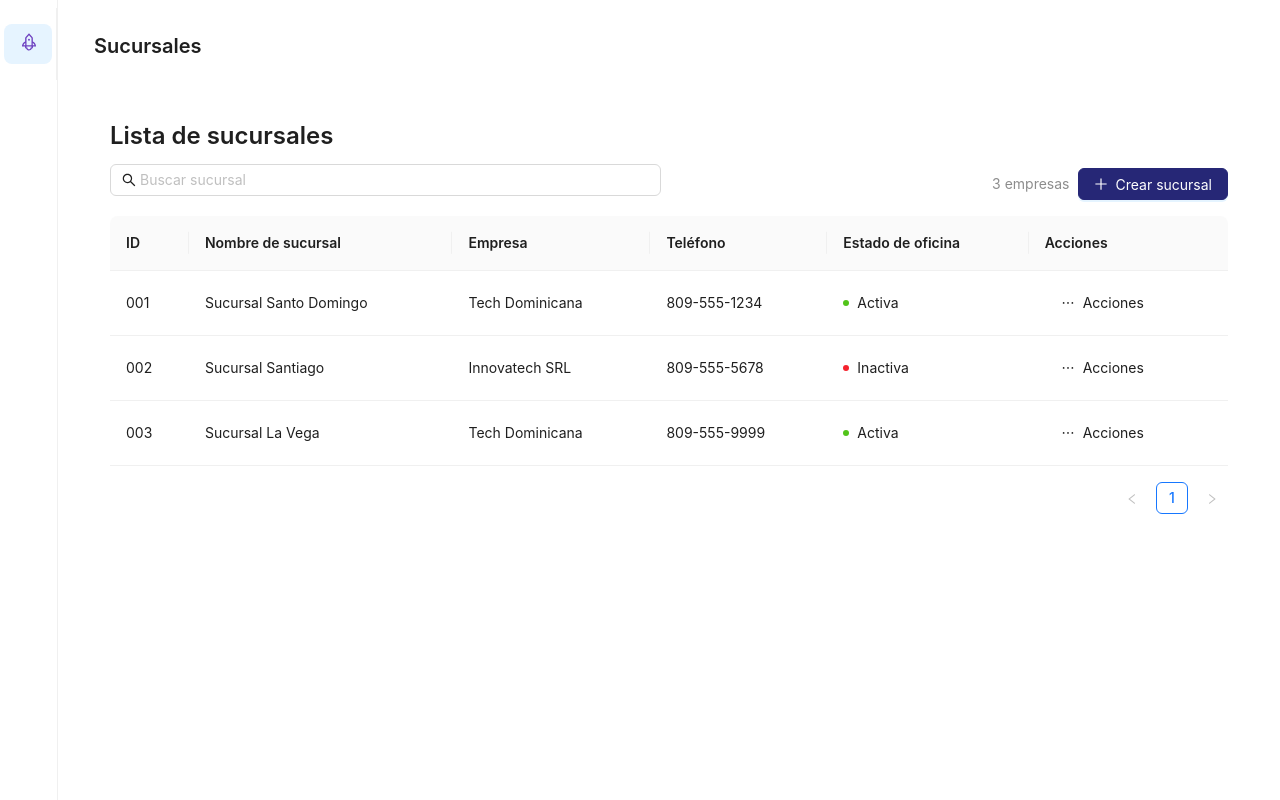
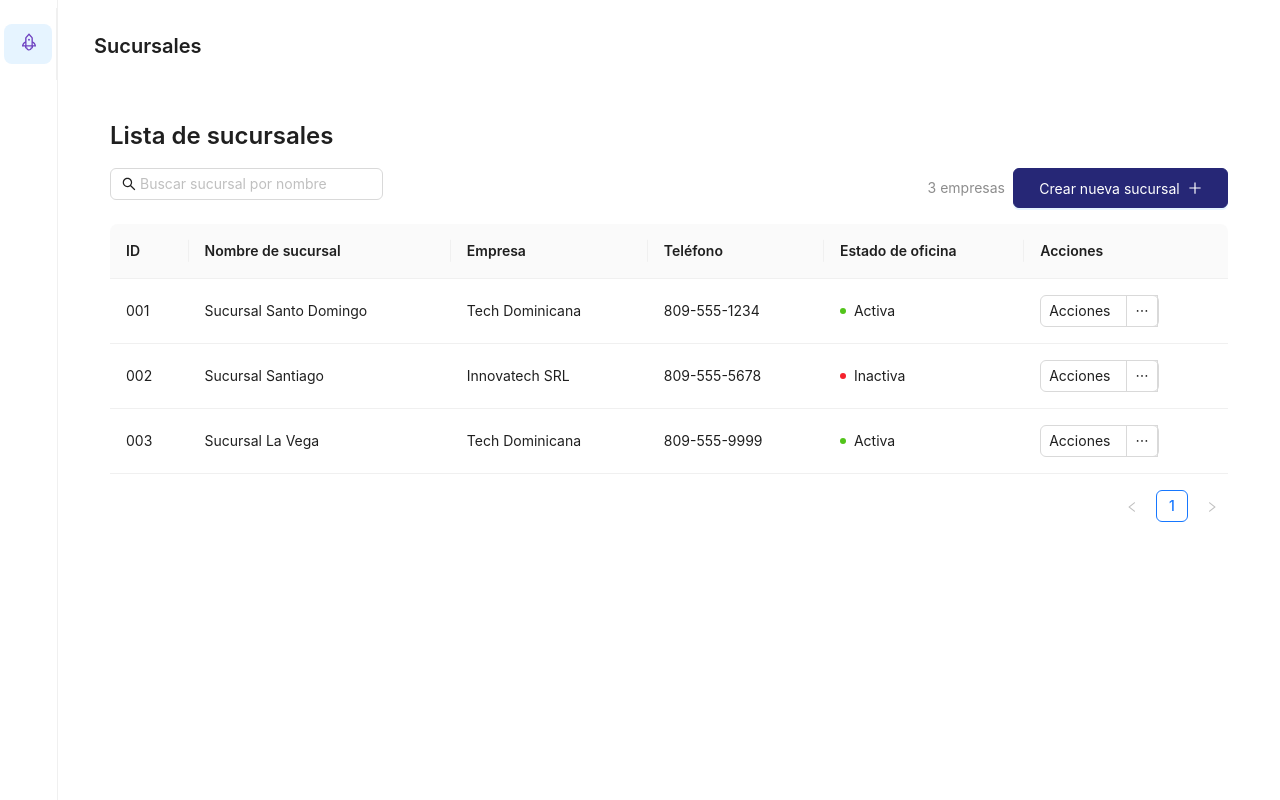
Before and after one commit to dojhoanrd-jw/Lista-de-sucursales, a React (Vite) app: page / in a window 1280 px wide. Built offline with nearby package versions, Linux system fonts and the light colour scheme.

Commit message:
Mejorar el diseño del botón de acciones y actualizar el placeholder de búsqueda

```diff
--- a/src/components/ListaSucursales.jsx
+++ b/src/components/ListaSucursales.jsx
@@ -80,8 +80,18 @@ const columns = (handleAction) => [
       )
       return (
         <Dropdown overlay={menu} trigger={['click']}>
-          <Button type="text" icon={<EllipsisOutlined />}>
-            Acciones
+          <Button
+            type="text"
+            style={{ border: '1px solid #d9d9d9', display: 'flex', alignItems: 'center', padding: 0 }}
+          >
+            <span style={{ padding: '4px 8px' }}>Acciones</span>
+            <span style={{
+              border: '1px solid #d9d9d9',
+              padding: '4px 8px',
+              borderLeft: '1px solid #d9d9d9'
+            }}>
+              <EllipsisOutlined />
+            </span>
           </Button>
         </Dropdown>
       )
@@ -178,10 +188,11 @@ const ListaSucursales = () => {
       <Row justify="space-between" align="middle" style={{ marginBottom: 16 }} gutter={[16, 16]}>
         <Col xs={24} sm={24} md={12} lg={12}>
           <Input
-            placeholder="Buscar sucursal"
+            placeholder="Buscar sucursal por nombre"
             prefix={<SearchOutlined />}
             value={search}
             onChange={e => setSearch(e.target.value)}
+            style={{ width: 273, height: 32 }}
           />
         </Col>
         <Col xs={24} sm={24} md={12} lg={12} style={{ textAlign: 'right', marginTop: 8 }}>
@@ -191,14 +202,13 @@ const ListaSucursales = () => {
             </Text>
             <Button
               type="primary"
-              icon={<PlusOutlined />}
               onClick={() => {
                 setEditingSucursal(null)
                 setModalVisible(true)
               }}
-              style={{ backgroundColor: '#262776', borderColor: '#262776' }}
+              style={{ backgroundColor: '#262776', borderColor: '#262776', width: 215, height: 40 }}
             >
-              Crear sucursal
+              Crear nueva sucursal <PlusOutlined />
             </Button>
           </Space>
         </Col>
```
